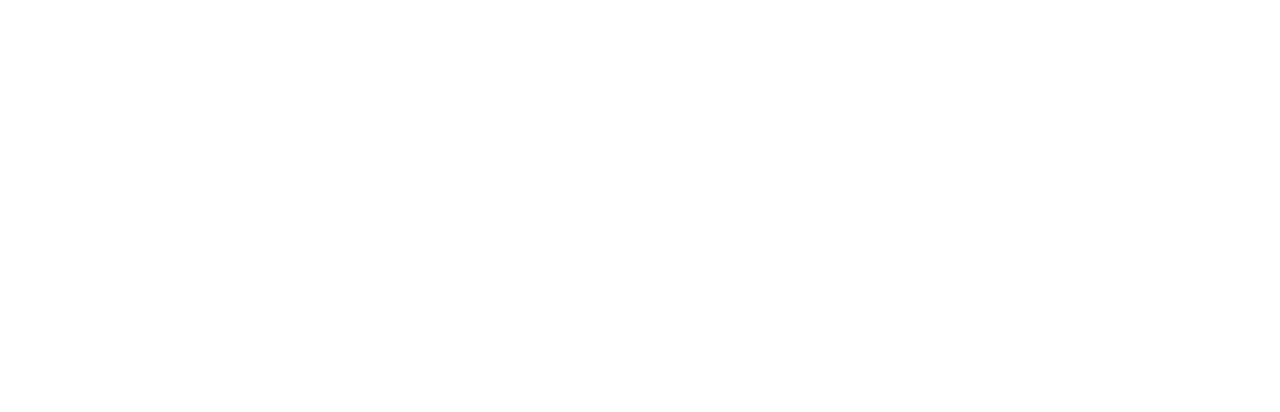
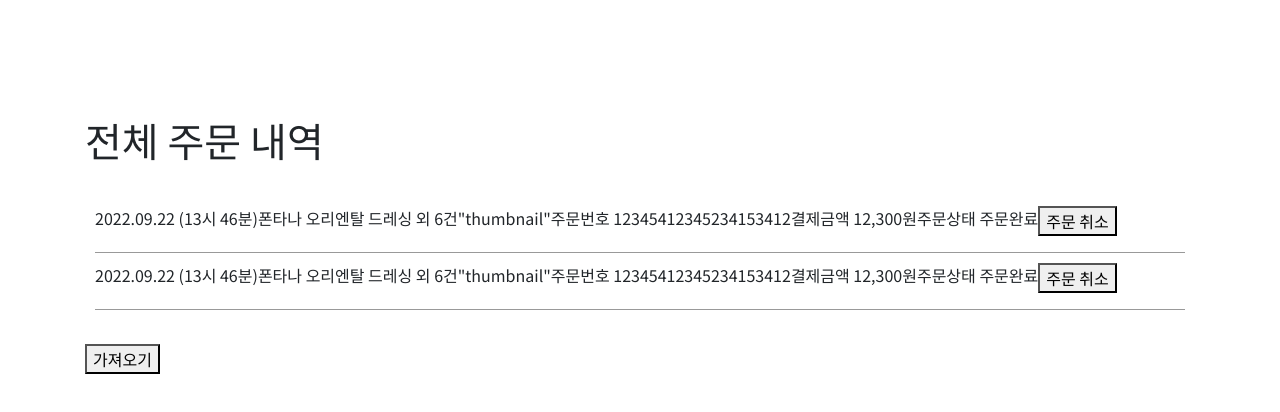
Before and after one commit to lotte-kokodo/frontend, a React (Create React App) app: page /orderList in a window 1280 px wide. Before the commit this address had no page. Shown: the top 412 px of the page. Built offline with nearby package versions, Linux system fonts and the light colour scheme.

Commit message:
Feat : orderList와 orderDetailList의 기능 진행중

```diff
--- a/package.json
+++ b/package.json
@@ -6,8 +6,10 @@
     "@testing-library/jest-dom": "^5.16.5",
     "@testing-library/react": "^13.4.0",
     "@testing-library/user-event": "^13.5.0",
+    "axios": "^1.0.0",
     "react": "^18.2.0",
     "react-dom": "^18.2.0",
+    "react-router-dom": "^6.4.1",
     "react-scripts": "5.0.1",
     "web-vitals": "^2.1.4"
   },
--- a/src/App.js
+++ b/src/App.js
@@ -2,6 +2,8 @@
 import {BrowserRouter, Link, Routes, Route} from "react-router-dom"
 
 import Login from "./Components/Member/login"
+import OrderDetailList from "./Components/Order/orderDetailList";
+import OrderList from "./Components/Order/orderList";
 
 function App() {
   return (
@@ -20,6 +22,8 @@
         <div className="container">
           <Routes>
             <Route path="/login" element={<Login />}></Route>
+            <Route path="/orderList" element={<OrderList />}></Route>
+            <Route path="/orderDetailList" element={<OrderDetailList />}></Route>
           </Routes>
         </div>
         </main>
--- /dev/null
+++ b/src/Components/Order/orderDetailList.js
@@ -0,0 +1,86 @@
+import React, { useState} from 'react';
+import axios from 'axios';
+import { Link } from "react-router-dom"
+
+import "./orderDetailList.css";
+
+function OrderDetailList() {
+    const memberId = 1;
+    const getOrderDetailList = async() => {
+        await axios.get(`http://127.0.0.1:8080/orders/${memberId}`,
+            // { params: {memberId:1, orderId:1}}
+            )
+        .then(function (resp) {
+            alert(resp.value);
+        })
+        .catch(function (err) {
+            alert(err);
+        });
+    }
+
+    return(
+        <div>
+            <h1>주문 내역 상세</h1>
+            <br/>
+            <div class="contents">
+                <div class="content">
+                    <div class="image">
+                        <img class="image" src="https://file.rankingdak.com/image/RANK/PRODUCT/PRD001/20220826/IMG1661ECG509930627_330_330.jpg" />
+                    </div>
+                    <div class="values">
+                        <div class="values-top">
+                            <div class="name">폰타나 오리엔탈 드레싱</div>
+                        </div>
+                    <div class="values-bottom">
+                        <div class="price">2,830원</div>
+                        <div class="qty">2개</div>
+                    </div>
+                </div>
+            <div class="status">
+                <div class="order-status">주문완료</div>
+            </div>
+            <button type="button" class="button">환불 요청</button>
+        </div>
+        <div class="content">
+            <div class="image">
+                <img class="image" src="https://file.rankingdak.com/image/RANK/PRODUCT/PRD001/20220826/IMG1661ECG509930627_330_330.jpg" />
+            </div>
+            <div class="values">
+                <div class="values-top">
+                    <div class="name">폰타나 오리엔탈 드레싱</div>
+                </div>
+                <div class="values-bottom">
+                    <div class="price">2,830원</div>
+                    <div class="qty">2개</div>
+                </div>
+            </div>
+            <div class="status">
+                <div class="order-status">주문완료</div>
+            </div>
+            <button type="button" class="button">환불 요청</button>
+        </div>
+        <div class="content">
+            <div class="image">
+                <img class="image" src="https://file.rankingdak.com/image/RANK/PRODUCT/PRD001/20220826/IMG1661ECG509930627_330_330.jpg" />
+            </div>
+            <div class="values">
+                <div class="values-top">
+                    <div class="name">폰타나 오리엔탈 드레싱</div>
+                </div>
+                <div class="values-bottom">
+                    <div class="price">2,830원</div>
+                    <div class="qty">2개</div>
+                </div>
+            </div>
+            <div class="status">
+                <div class="order-status">주문완료</div>
+            </div>
+            <button type="button" class="button">환불 요청</button>
+        </div>
+        <button onClick={() => getOrderDetailList()}>가져오기</button>
+        </div>
+    </div>
+    )
+}
+
+export default OrderDetailList;
--- /dev/null
+++ b/src/Components/Order/orderList.css
@@ -0,0 +1,70 @@
+.contents:after {
+    clear: both; display: inline-block; content: '';
+ }
+
+ .contents {
+     /* border: 1px solid black; */
+ }
+
+ .content {
+     display: flex;
+     margin: 10px;
+     border-bottom: 1px solid #999999;
+     padding-bottom: 1rem;
+ }
+
+ .content .image {
+     width: 30%;
+     height: auto;
+     float: left;
+     color: red;
+ }
+
+ .content .values {
+     float: right;
+     margin-right: auto;
+ }
+
+ .values .values-top {
+     display: block;
+ }
+
+ .values .values-bottom {
+     display: block;
+ }
+
+ .values .price, .qty {
+     float:left;
+     margin-top: 10px;
+     margin-right: 10px;
+ }
+
+
+ .content .status {
+     float: right;
+     margin: 0 auto;
+     font-weight: bold;
+ }
+
+ .order-status {
+     float: right;
+     margin: 0 auto;
+     font-weight: bold;
+     /* top: 30%; */
+ }
+
+
+ .content .button {
+     float: right;
+     margin-right: 5%;
+ }
+
+ .button {
+     background-color: white;
+     border: 3px solid #FB7D98;
+     border-radius: 20px;
+     width: 180px;
+     height: 50px;
+     color: #FB7D98;
+     font-size: 25px;
+ }
--- /dev/null
+++ b/src/Components/Order/orderList.js
@@ -0,0 +1,91 @@
+import React, { useState } from 'react';
+import axios from 'axios';
+import { Link } from "react-router-dom"
+
+import "./orderList.css";
+
+function OrderList() {
+    const [orders, setOrders] = useState([]);
+
+    const getOrderList = async () => {
+        const memberId = 1;
+        await axios.get(`http://localhost:8080/orders/${memberId}`
+        )
+            .then(function (resp) {
+
+                // alert(JSON.parse(resp.data));
+                console.log(resp.data.result.data);
+
+                setOrders(resp.data.result.data);
+
+            })
+            .catch(function (err) {
+                alert(err);
+            });
+    }
+
+    const orderList = ({ order }) => {
+
+
+        return (
+            <div>
+                {order.map(order => {
+                    return (
+                        <div>
+                            <div>
+                                {order.name}
+                            </div>
+                            <div>
+                                {order.orderDate}
+                            </div>
+                            <div>
+                                {order.orderId}
+                            </div>
+                            <div>
+                                {order.orderStatus}
+                            </div>
+                            <div>
+                                {order.price}
+                            </div>
+                            <div>
+                                {order.thumbnail}
+                            </div>
+                        </div>
+                    )
+                })}
+            </div>
+        )
+    }
+
+    return (
+        <div>
+            <h1>전체 주문 내역</h1>
+            <br />
+            <div class="contents">
+                <div class="content">
+                    <div class="order_date">2022.09.22 (13시 46분)</div>
+                    <div class="name">폰타나 오리엔탈 드레싱 외 6건</div>
+                    <div class="thumbnail">"thumbnail"</div>
+                    <div class="order_id">주문번호 12345412345234153412</div>
+                    <div class="price">결제금액 12,300원</div>
+                    <div class="order_status">주문상태 주문완료</div>
+                    <button type="button">주문 취소</button>
+                </div>
+                <div class="content">
+                    <div class="order_date">2022.09.22 (13시 46분)</div>
+                    <div class="name">폰타나 오리엔탈 드레싱 외 6건</div>
+                    <div class="thumbnail">"thumbnail"</div>
+                    <div class="order_id">주문번호 12345412345234153412</div>
+                    <div class="price">결제금액 12,300원</div>
+                    <div class="order_status">주문상태 주문완료</div>
+                    <button type="button">주문 취소</button>
+                </div>
+            </div>
+            <button onClick={() => getOrderList()}>가져오기</button>
+            <orderList orders={orders} />
+        </div>
+
+    )
+}
+
+export default OrderList;
```
Also changed, not shown: src/Components/Order/orderDetailList.css (added), 1 other file (tests, documents, lock files or other folders).
